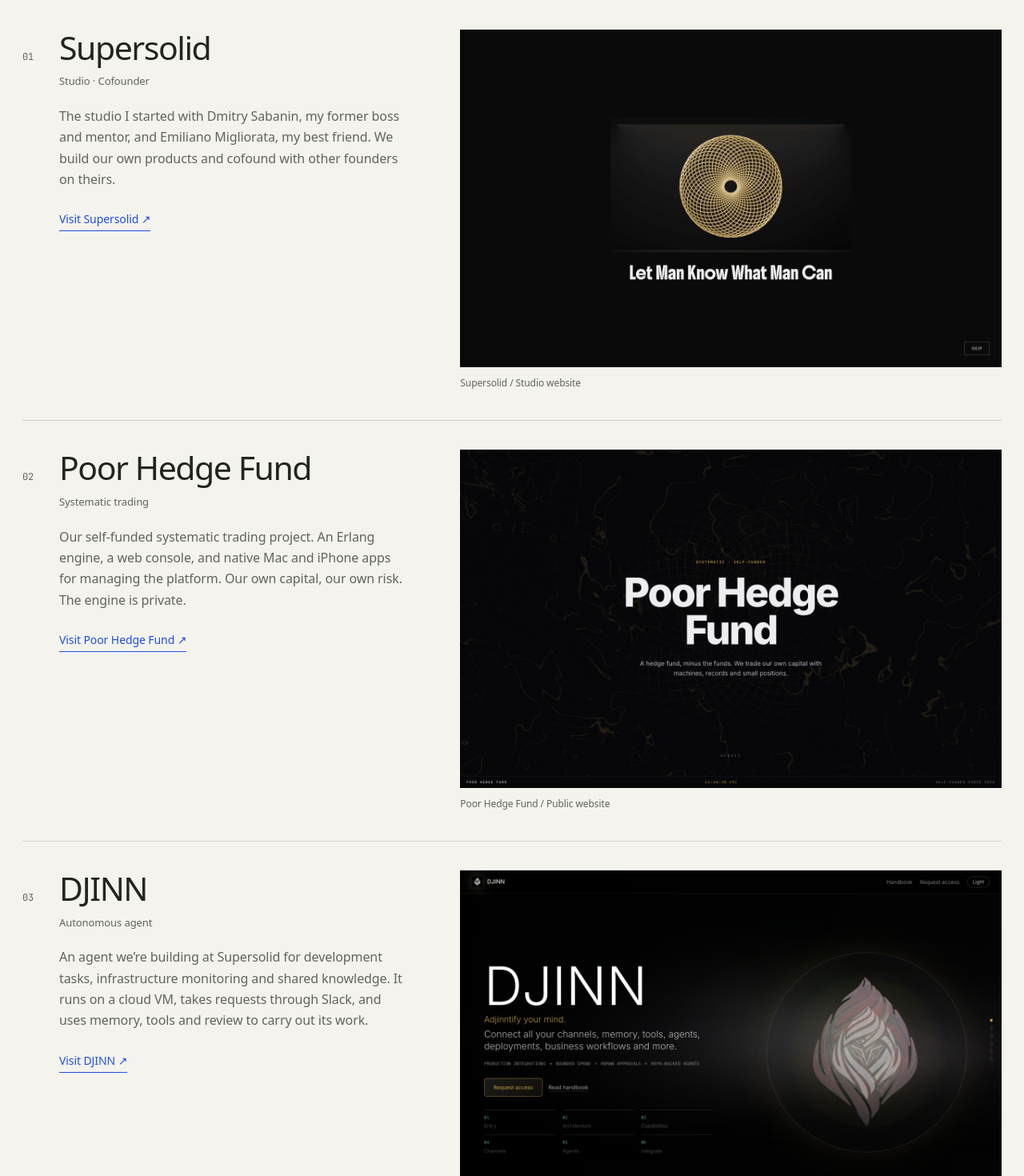
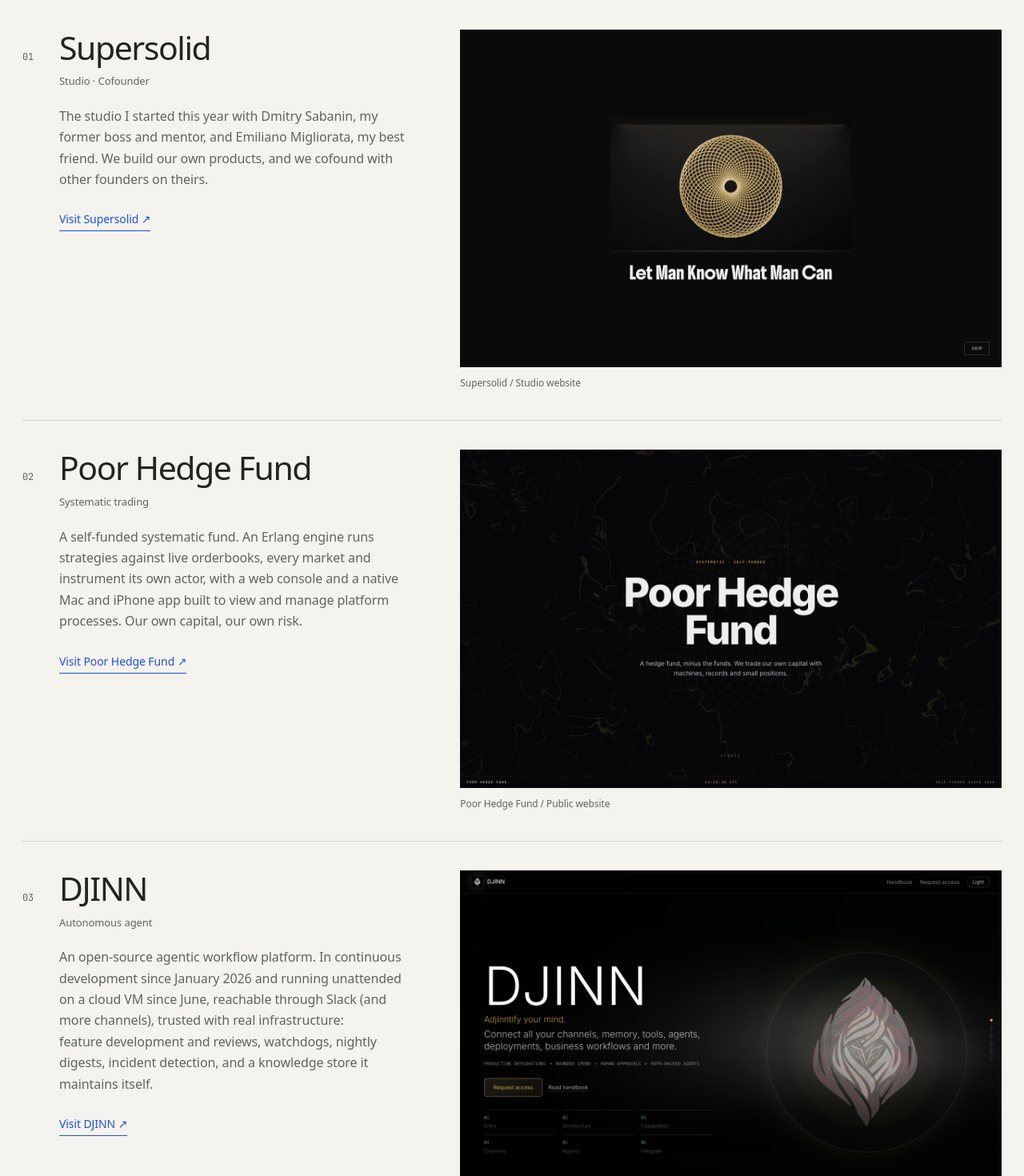
Before and after one commit to JulianIrigoyen/julian-portfolio, a Next.js app: page / in a window 1280 px wide. Shown: the part 880-2350 px from the top of the page at 80% size. Built offline with nearby package versions, Linux system fonts and the light colour scheme; no server answers.

Commit message:
Live redesign: every project description is Julian's line again
The redesign session rewrote all sixteen. Restored from the scroll page:
the August 26 cards (53fe1e4) or his later corrections there. Smith-Magenis
keeps the redesign's text; he never wrote one.

```diff
--- a/app/portfolio/projects.ts
+++ b/app/portfolio/projects.ts
@@ -1,3 +1,7 @@
+// Descriptions are Julian's own lines from the scroll page (the August 26 cards,
+// 53fe1e4, or his later corrections on that page), restored 2026-09-21. The
+// redesign session had rewritten every one of them. Smith-Magenis has no line of
+// his and keeps the redesign's. Do not rewrite these; edit only what he asks.
 export const CONTACT_EMAIL = "julian@supersolid.co";
 
 export type Project = {
@@ -13,25 +17,25 @@ export type Project = {
 export const PROJECTS: Project[] = [
   {
     id: "project-supersolid", name: "Supersolid", category: "Studio · Cofounder",
-    description: "The studio I started with Dmitry Sabanin, my former boss and mentor, and Emiliano Migliorata, my best friend. We build our own products and cofound with other founders on theirs.",
+    description: "The studio I started this year with Dmitry Sabanin, my former boss and mentor, and Emiliano Migliorata, my best friend. We build our own products, and we cofound with other founders on theirs.",
     href: "https://supersolid.co",
     image: { src: "/work/supersolid.png", alt: "Supersolid’s website", caption: "Supersolid / Studio website" },
   },
   {
     id: "project-poor", name: "Poor Hedge Fund", category: "Systematic trading",
-    description: "Our self-funded systematic trading project. An Erlang engine, a web console, and native Mac and iPhone apps for managing the platform. Our own capital, our own risk. The engine is private.",
+    description: "A self-funded systematic fund. An Erlang engine runs strategies against live orderbooks, every market and instrument its own actor, with a web console and a native Mac and iPhone app built to view and manage platform processes. Our own capital, our own risk.",
     href: "https://poorhedgefund.com",
     image: { src: "/work/poorhedgefund.png", alt: "Poor Hedge Fund’s public website", caption: "Poor Hedge Fund / Public website" },
   },
   {
     id: "project-djinn", name: "DJINN", category: "Autonomous agent",
-    description: "An agent we’re building at Supersolid for development tasks, infrastructure monitoring and shared knowledge. It runs on a cloud VM, takes requests through Slack, and uses memory, tools and review to carry out its work.",
+    description: "An open-source agentic workflow platform. In continuous development since January 2026 and running unattended on a cloud VM since June, reachable through Slack (and more channels), trusted with real infrastructure: feature development and reviews, watchdogs, nightly digests, incident detection, and a knowledge store it maintains itself.",
     href: "https://djinn-site-teal.vercel.app",
     image: { src: "/work/djinn.png", alt: "DJINN’s public website", caption: "DJINN / Project website" },
   },
   {
     id: "experiment-jtreks", name: "jtreks", category: "Trekking guides & maps",
-    description: "I like trekking. Finding reliable information to plan a trip was annoyingly difficult. So I built trekking guides with traceable sources and 3D route maps from real satellite elevation data.",
+    description: "Trekking guides where every claim is traced back to a government portal, a park authority or a peer-reviewed paper — 32 ranges, 243 articles, 3,403 sources. The 3D route maps are drawn from the same satellite elevation data as the Lanín climb below.",
     href: "https://jtreks.co",
     image: { src: "/experiments/fitz-roy.jpg", alt: "Fitz Roy’s granite towers in Patagonia", caption: "Fitz Roy / Patagonia", cover: true },
   },
@@ -44,12 +48,12 @@ export const PROJECTS: Project[] = [
   },
   {
     id: "project-keonda", name: "Keonda", category: "Social marketplace",
-    description: "A marketplace for the sea: boats on a live chart, chat between guests, captains and providers, and bookings. Available on the App Store.",
+    description: "A social marketplace for the sea: a live chart of boats, chat between guests, captains and providers, and a marketplace underneath it. Live in the App Store.",
     href: "https://apps.apple.com/us/app/keonda/id6785094649",
   },
   {
     id: "project-luxy", name: "Luxy", category: "Concierge · Ibiza",
-    description: "A WhatsApp concierge that turns a request for a table, a boat or a villa into something bookable, with checkout attached.",
+    description: "A concierge for Ibiza. A WhatsApp agent takes a request in plain language — a table, a boat, a villa — and turns it into something bookable, with checkout attached. Complementary to Keonda. Webapp live.",
     href: "https://www.ibizaluxy.online/",
   },
   {
@@ -59,29 +63,29 @@ export const PROJECTS: Project[] = [
   },
   {
     id: "project-half", name: "Half Production", category: "Events · Ibiza",
-    description: "A multilingual event-production site and an internal booking desk for an Argentina-to-Ibiza crew.",
+    description: "A multilingual event-production site for an Argentina-to-Ibiza crew, with the public brand, Dharma, Boiler Cook, crew pages, print-ready QR assets, and an internal booking desk that turns Ibiza calendars, artist fees and warm-path relationships into a shortlist for monthly guest slots.",
     href: "https://half-productions.vercel.app",
   },
   {
     id: "project-innovalport", name: "Innovalport", category: "B2B commerce",
-    description: "An import platform for Argentine companies: catalogue, landed-cost simulation, wholesale orders and logistics, connected to MercadoLibre and Tiendanube.",
+    description: "An import platform for Argentine companies buying from international suppliers: catalogue, landed-cost simulator, wholesale orders and logistics, wired into MercadoLibre and Tiendanube.",
     href: "https://www.innovalportb2b.com",
   },
   {
     id: "project-speed", name: "Speed Ibiza", category: "Operations software",
-    description: "Route planning, orders, collections, stock and invoicing for a beverage distributor. A field app for the drivers and an admin desk for the office.",
+    description: "CRM built for a rising logistics and beverage distribution firm in Ibiza: route planning, customer records, order intake, collections, stock and invoicing. A field app for a phone in a van, an admin desk for the office.",
     href: "https://speed-ibiza.vercel.app",
   },
   {
     id: "project-outflow", name: "Outflow", category: "Music & education",
-    description: "Courses, equipment and bookings for a DJ school and sound rental house in Buenos Aires.",
+    description: "A DJ school and sound rental house in Buenos Aires. Courses, equipment and bookings, in Spanish, for a business that lives on its reputation.",
     href: "https://www.outflow.com.ar",
   },
 ];
 
 export const EXPERIMENTS = [
-  { id: "sniper", name: "Solana Sniper", tag: "Rust · Open source", text: "I wanted to put my Rust knowledge to use and open-source something useful. A service for watching Raydium events, inspecting tokens and tracking wallets.", href: "https://github.com/JulianIrigoyen/solana-sniper" },
-  { id: "imho", name: "IMHO", tag: "Real estate · Search", text: "Looking for a home in Mar del Plata was tedious. I built a search that starts with what you want, backed by property scrapers and checked extractions.", href: "https://imho-real-estate.vercel.app" },
-  { id: "pushy", name: "Pushy", tag: "Rust · Notifications", text: "An interview challenge I got carried away with. Now a library I reuse for email and push delivery, with queued workers and templates outside the codebase.", href: null },
-  { id: "hermes", name: "Hermes Thrice", tag: "Music · Audio · Visuals", text: "Tools for my own music-making: searching by tone and BPM, making drums and basslines, and turning sound into visuals.", href: null },
+  { id: "sniper", name: "Solana Sniper", tag: "Rust · Open source", text: "A Rust service that subscribes to Raydium logs, filters initialize2 events, pulls the mint out of the transaction and fetches its metadata before the token is listed anywhere useful. It also profiles holder distribution, which is the cheapest way to tell a launch from a rug.", href: "https://github.com/JulianIrigoyen/solana-sniper" },
+  { id: "imho", name: "IMHO", tag: "Real estate · Search", text: "AI real-estate search for Argentina. Scrapers behind rotating proxies feed a natural-language pipeline where a second judge model scores every extraction before it is allowed to count. A WhatsApp agent turns free-form Spanish into structured queries. The Python backend was rewritten in TypeScript at a quarter of the size, and that cut is the part I would defend.", href: "https://imho-real-estate.vercel.app" },
+  { id: "pushy", name: "Pushy", tag: "Rust · Notifications", text: "A notification system built for crypto exchanges. Rust and Axum at the front, a background worker behind it, Postgres and Redis underneath, SQS for the queue and Contentful for the templates, so marketing ships copy without waiting on a deploy.", href: null },
+  { id: "hermes", name: "Hermes Thrice", tag: "Music · Audio · Visuals", text: "Hermes Thrice Worlds brings together the musical, audio, and visual tools I build for my own creative process.", href: null },
 ];
```
Also changed, not shown: 1 other file (tests, documents, lock files or other folders).
